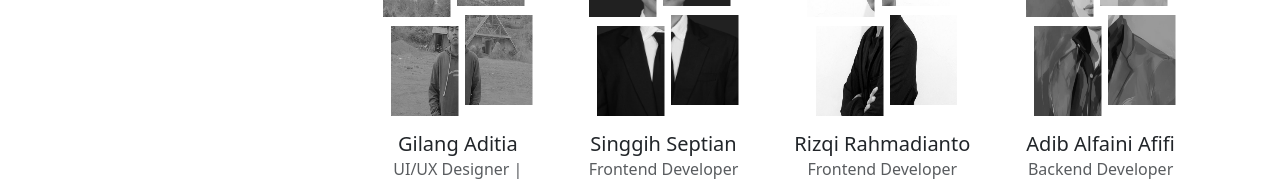
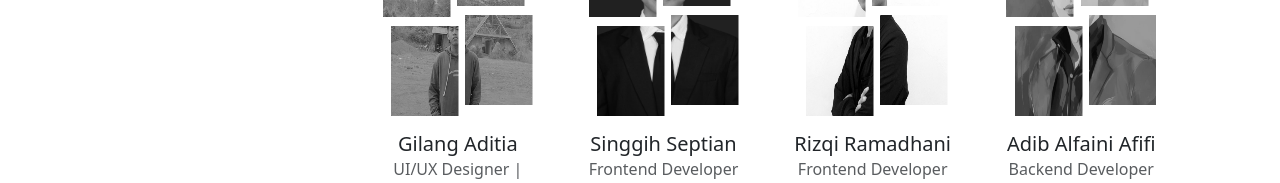
Before and after one commit to Zenith-Solutions-Project/zenith-comprof, a React (Vite) app: page /home in a window 1280 px wide. Shown: the part 1240-1423 px from the top of the page. Built offline with nearby package versions, Linux system fonts and the light colour scheme.

Commit message:
revisi nama

```diff
--- a/src/app/components/ui/teams/OurTeams.jsx
+++ b/src/app/components/ui/teams/OurTeams.jsx
@@ -26,7 +26,7 @@ const OurTeams = () => {
       linkedin: "linkedin.com/in/singgihseptian",
     },
     {
-      name: "Rizqi Rahmadianto",
+      name: "Rizqi Ramadhani",
       role1: "Frontend Developer",
       image: Teams3,
       github: "https://github.com/ramarizqiunstopable",
```
